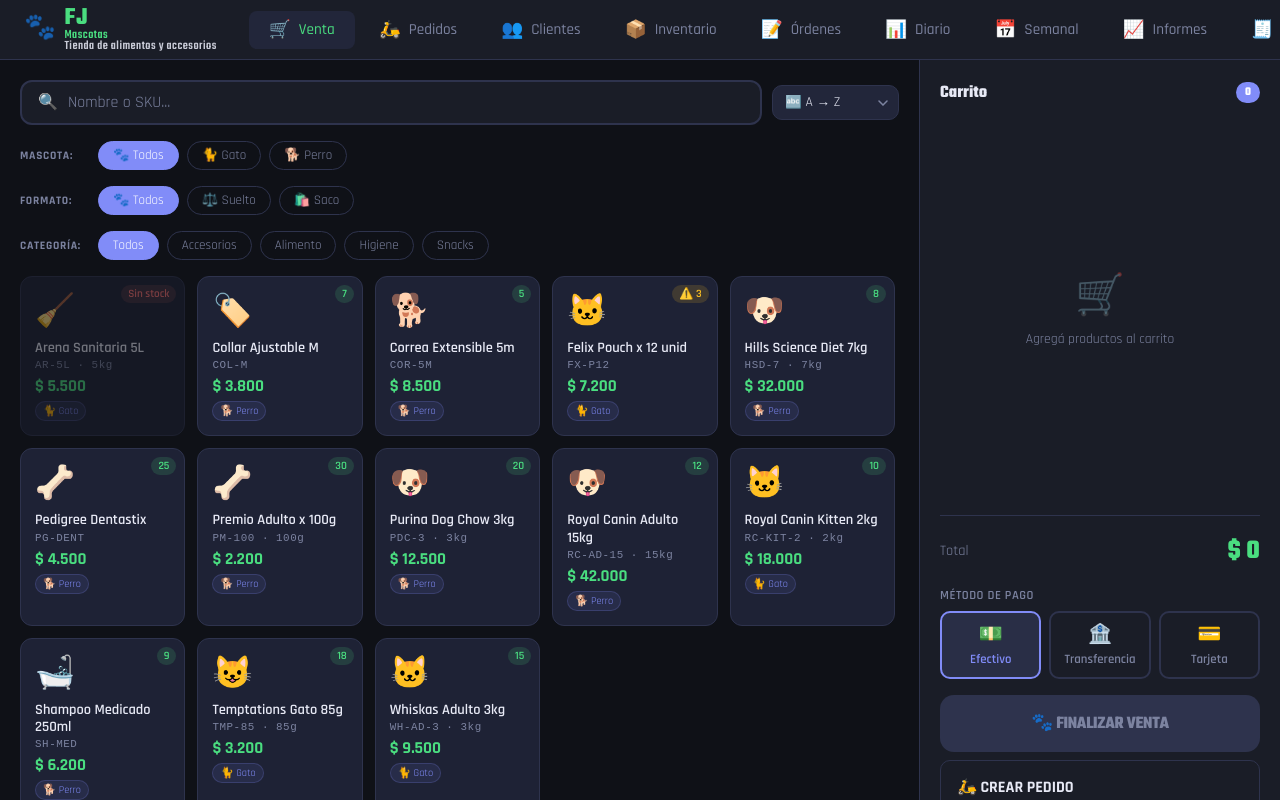
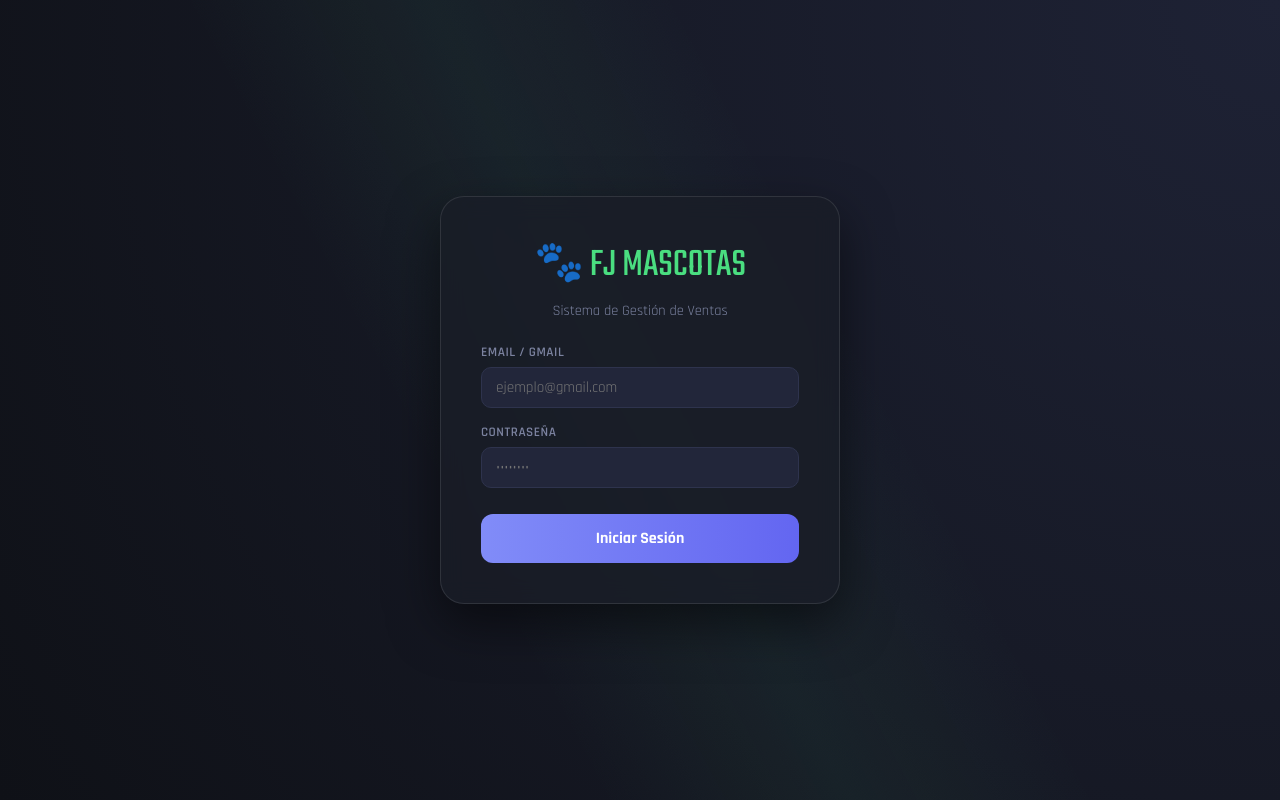
Before and after one commit to starstikennedy/software-de-gesti-n-de-ventas, a React (Vite) app: page / in a window 1280 px wide. Built offline with nearby package versions, Linux system fonts and the light colour scheme.

Commit message:
Mejoras en facturas (scroll y sugerencias) y sistema de login con sesión persistente

```diff
--- a/src/App.tsx
+++ b/src/App.tsx
@@ -11,14 +11,73 @@
 type Tab = 'pos' | 'inventory' | 'ordenes' | 'pedidos' | 'clientes' | 'report' | 'weekly' | 'informes' | 'facturas';
 type ToastType = 'success' | 'error' | 'info';
 interface Toast { id: number; msg: string; type: ToastType; }
+interface User { email: string; name: string; }
 
 // ── Inicializar datos ─────────────────────────────────
 seedData();
+
+// ═══════════════════════════════════════════════════════
+// COMPONENTES DE APOYO
+// ═══════════════════════════════════════════════════════
+
+function LoginScreen({ onLogin }: { onLogin: (u: User) => void }) {
+    const [email, setEmail] = useState('');
+    const [password, setPassword] = useState('');
+
+    const handleSubmit = (e: React.FormEvent) => {
+        e.preventDefault();
+        if (!email || !password) return;
+        // Simulación: cualquier login es válido
+        const user = { email, name: email.split('@')[0] };
+        localStorage.setItem('pos_user', JSON.stringify(user));
+        onLogin(user);
+    };
+
+    return (
+        <div className="login-container">
+            <div className="login-card">
+                <div className="login-header">
+                    <div className="login-logo">🐾 FJ Mascotas</div>
+                    <div className="login-subtitle">Sistema de Gestión de Ventas</div>
+                </div>
+                <form className="login-form" onSubmit={handleSubmit}>
+                    <div className="form-group">
+                        <label className="form-label">Email / Gmail</label>
+                        <input
+                            type="email"
+                            className="form-input"
+                            placeholder="ejemplo@gmail.com"
+                            value={email}
+                            onChange={(e) => setEmail(e.target.value)}
+                            required
+                        />
+                    </div>
+                    <div className="form-group">
+                        <label className="form-label">Contraseña</label>
+                        <input
+                            type="password"
+                            className="form-input"
+                            placeholder="••••••••"
+                            value={password}
+                            onChange={(e) => setPassword(e.target.value)}
+                            required
+                        />
+                    </div>
+                    <button type="submit" className="btn-login">Iniciar Sesión</button>
+                </form>
+            </div>
+        </div>
+    );
+}
 
 // ═══════════════════════════════════════════════════════
 // APP
 // ═══════════════════════════════════════════════════════
 export default function App() {
+    const [currentUser, setCurrentUser] = useState<User | null>(() => {
+        const saved = localStorage.getItem('pos_user');
+        return saved ? JSON.parse(saved) : null;
+    });
     const [tab, setTab] = useState<Tab>('pos');
     const [toasts, setToasts] = useState<Toast[]>([]);
     const [showSuccess, setShowSuccess] = useState(false);
@@ -39,6 +98,15 @@
 
     const now = new Date();
     const dateStr = now.toLocaleDateString('es-AR', { weekday: 'long', year: 'numeric', month: 'long', day: 'numeric' });
+
+    const handleLogout = () => {
+        localStorage.removeItem('pos_user');
+        setCurrentUser(null);
+    };
+
+    if (!currentUser) {
+        return <LoginScreen onLogin={setCurrentUser} />;
+    }
 
     return (
         <>
@@ -68,6 +136,13 @@
                     ))}
                 </div>
                 <div className="topbar-right">
+                    <div style={{ display: 'flex', alignItems: 'center', gap: '12px', background: 'rgba(255,255,255,0.03)', padding: '4px 12px', borderRadius: '12px', border: '1px solid var(--border)' }}>
+                        <div style={{ display: 'flex', flexDirection: 'column', alignItems: 'flex-end' }}>
+                            <span style={{ fontSize: '0.85rem', fontWeight: 700, color: 'var(--accent)' }}>{currentUser.name}</span>
+                            <span style={{ fontSize: '0.65rem', color: 'var(--muted)', textTransform: 'uppercase', letterSpacing: '0.5px' }}>Sesión iniciada</span>
+                        </div>
+                        <button className="btn-logout" style={{ padding: '6px 10px', fontSize: '0.75rem' }} onClick={handleLogout}>Cerrar Sesión</button>
+                    </div>
                     <div className="date-badge">{dateStr}</div>
                 </div>
             </div>
@@ -1535,7 +1610,30 @@
                     </div>
                     <div className="form-group">
                         <div className="form-label">Proveedor / Cliente *</div>
-                        <input className="form-input" placeholder="Ej: Royal Canin S.A." value={form.proveedor_cliente} onChange={set('proveedor_cliente')} />
+                        <input
+                            className="form-input"
+                            placeholder="Ej: Royal Canin S.A."
+                            value={form.proveedor_cliente}
+                            onChange={set('proveedor_cliente')}
+                        />
+                        {/* Sugerencias rápidas */}
+                        <div style={{ display: 'flex', flexWrap: 'wrap', gap: '6px', marginTop: '4px' }}>
+                            {Array.from(new Set(getFacturas().map(f => f.proveedor_cliente)))
+                                .reverse() // Más recientes primero
+                                .slice(0, 5) // Top 5
+                                .map(name => (
+                                    <button
+                                        key={name}
+                                        type="button"
+                                        className="pill"
+                                        style={{ fontSize: '0.75rem', padding: '2px 8px' }}
+                                        onClick={() => setForm(f => ({ ...f, proveedor_cliente: name }))}
+                                    >
+                                        {name}
+                                    </button>
+                                ))
+                            }
+                        </div>
                     </div>
                     <div className="form-group">
                         <div className="form-label">Descripción</div>
--- a/src/index.css
+++ b/src/index.css
@@ -219,6 +219,22 @@
   color: var(--accent2);
 }
 
+.pill {
+  background: var(--surface2);
+  border: 1px solid var(--border);
+  color: var(--muted);
+  border-radius: 12px;
+  padding: 4px 12px;
+  font-size: 0.8rem;
+  transition: all 0.15s;
+}
+
+.pill:hover {
+  border-color: var(--accent);
+  color: var(--accent);
+  background: rgba(74, 222, 128, 0.1);
+}
+
 /* ── Screen Header ──────────────────────────────────── */
 .screen-header {
   display: flex;
@@ -263,6 +279,8 @@
   padding: 28px;
   width: 460px;
   max-width: 95vw;
+  max-height: 90vh;
+  overflow-y: auto;
   animation: modalIn 0.2s ease;
 }
 
@@ -521,3 +539,100 @@
     transform: scale(1);
   }
 }
+
+/* ── Login Screen ─────────────────────────────────── */
+.login-container {
+  position: fixed;
+  inset: 0;
+  display: flex;
+  align-items: center;
+  justify-content: center;
+  background: radial-gradient(circle at top right, #1e2235, #0f1117);
+  z-index: 1000;
+  overflow: hidden;
+}
+
+.login-container::before {
+  content: '';
+  position: absolute;
+  width: 150vw;
+  height: 150vh;
+  background: linear-gradient(45deg, transparent 40%, rgba(74, 222, 128, 0.05) 50%, transparent 60%);
+  animation: bgSweep 10s linear infinite;
+  pointer-events: none;
+}
+
+@keyframes bgSweep {
+  from { transform: rotate(0deg); }
+  to { transform: rotate(360deg); }
+}
+
+.login-card {
+  width: 400px;
+  background: rgba(26, 29, 39, 0.8);
+  backdrop-filter: blur(12px);
+  border: 1px solid rgba(255, 255, 255, 0.1);
+  border-radius: 24px;
+  padding: 40px;
+  box-shadow: 0 20px 50px rgba(0, 0, 0, 0.5);
+  display: flex;
+  flex-direction: column;
+  gap: 24px;
+  animation: modalIn 0.4s cubic-bezier(0.16, 1, 0.3, 1);
+}
+
+.login-header {
+  text-align: center;
+}
+
+.login-logo {
+  font-family: var(--font-heading);
+  font-size: 2.5rem;
+  color: var(--accent);
+  text-transform: uppercase;
+  margin-bottom: 8px;
+}
+
+.login-subtitle {
+  color: var(--muted);
+  font-size: 0.9rem;
+}
+
+.login-form {
+  display: flex;
+  flex-direction: column;
+  gap: 16px;
+}
+
+.btn-login {
+  background: linear-gradient(to right, var(--accent2), #6366f1);
+  color: white;
+  border: none;
+  border-radius: 12px;
+  padding: 14px;
+  font-weight: 700;
+  font-size: 1rem;
+  margin-top: 10px;
+  transition: all 0.2s;
+}
+
+.btn-login:hover {
+  transform: translateY(-2px);
+  box-shadow: 0 4px 15px rgba(99, 102, 241, 0.4);
+}
+
+.btn-logout {
+  background: transparent;
+  border: 1px solid var(--border);
+  color: var(--danger);
+  padding: 6px 14px;
+  border-radius: 10px;
+  font-size: 0.85rem;
+  font-weight: 600;
+  transition: all 0.15s;
+}
+
+.btn-logout:hover {
+  background: rgba(248, 113, 113, 0.1);
+  border-color: var(--danger);
+}
--- a/src/pos.ts
+++ b/src/pos.ts
@@ -168,6 +168,11 @@
         // Higiene
         { id: 12, nombre: 'Arena Sanitaria 5L', sku: 'AR-5L', precio_venta: 5500, precio_costo: 3200, stock_actual: 0, stock_minimo: 4, categoria: 'Higiene', especie: 'Gato', emoji: '🧹', peso_kg: 5 },
         { id: 13, nombre: 'Shampoo Medicado 250ml', sku: 'SH-MED', precio_venta: 6200, precio_costo: 3800, stock_actual: 9, stock_minimo: 3, categoria: 'Higiene', especie: 'Perro', emoji: '🛁' },
+    ];
+    // Facturas iniciales para sugerencias
+    db.facturas = [
+        { id: 1, numero: 'FAC-001', tipo: 'Compra', proveedor_cliente: 'Royal Canin S.A.', descripcion: 'Compra mensual', monto_total: 150000, fecha_emision: '2024-03-01', fecha_vencimiento: '2024-03-15', estado: EstadoFactura.Pagada },
+        { id: 2, numero: 'FAC-002', tipo: 'Compra', proveedor_cliente: 'Purina Latam', descripcion: 'Suministro snacks', monto_total: 85000, fecha_emision: '2024-03-05', fecha_vencimiento: '2024-03-20', estado: EstadoFactura.PorPagar },
     ];
 }
 
```
